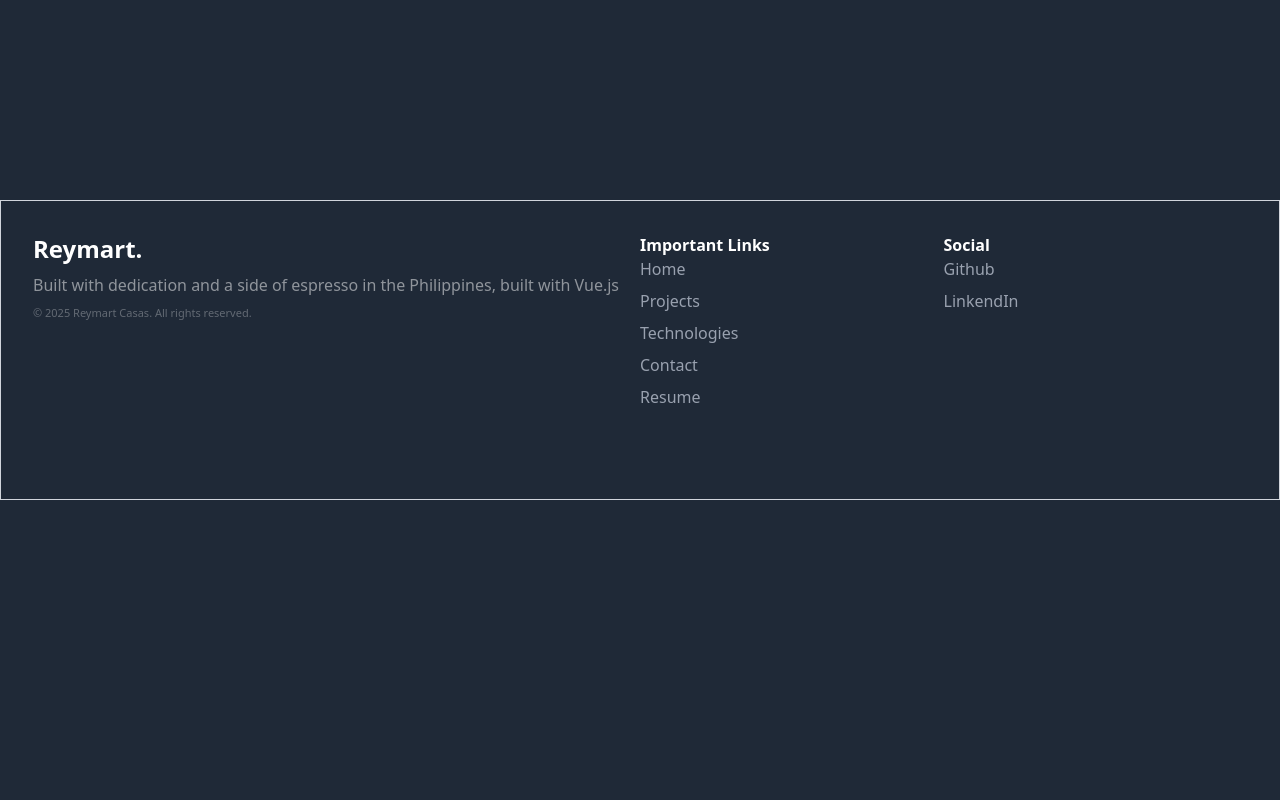
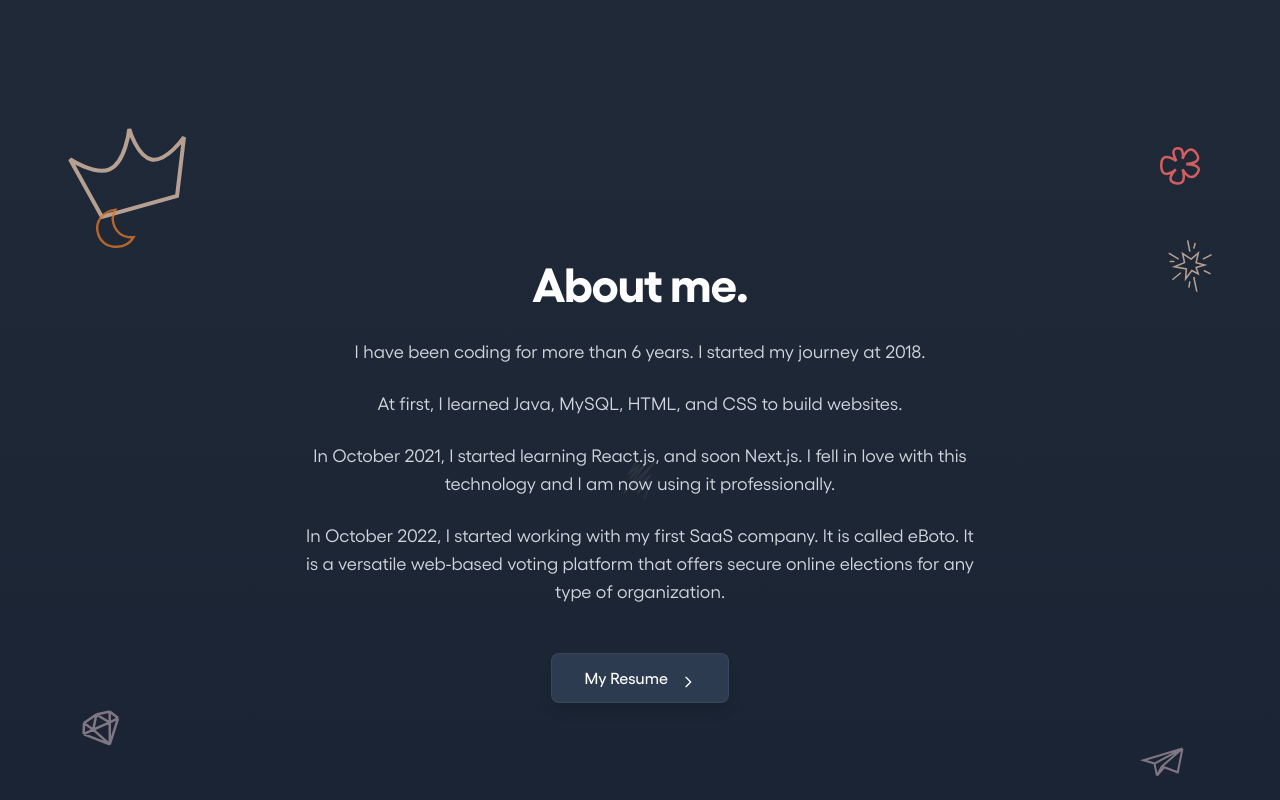
Before and after one commit to Rcasas14/rcasas-portfolio, a Vue app in the folder rcasas-portfolio/: page /home in a window 1280 px wide. Shown: the part 940-1740 px from the top of the page. Before the commit the page ends 1440 px from the top, so only its background shows below. Built offline with nearby package versions, Linux system fonts and the light colour scheme; what vue-lazyload-next would draw is missing.

Commit message:
working on aboutpage

```diff
--- a/rcasas-portfolio/src/components/FooterComponent.vue
+++ b/rcasas-portfolio/src/components/FooterComponent.vue
@@ -1,15 +1,15 @@
 <template>
   <!-- Footer start -->
   <footer class="footer-bg bg-gradient-to-t h-[142px] w-full relative flex">
-    <div class="w-full lg:m-auto sm:mx-5 xl:h-[300px] lg:p-8 border-1 border-gray-300">
+    <div class="w-full lg:m-auto sm:mx-5 xl:h-[300px] lg:p-8">
       <!-- <div class="flex sm:flex-row xs:flex-col xs:justify-center xs:items-start sm:justify-between sm:items-center sm:mx-auto xs:m-0 h-[142px] xs:gap-y-3 xs:mx-5"> -->
         <div class="flex flex-row m-auto items-start justify-between">
-        <div class="logo flex-2 ">
+        <div class="logo flex-2 font-[Gellix]">
               <a href="#"><h1 class="rcasas-logo font-gellix lg:text-2xl md:text-xl font-bold text-[#fff]">Reymart.</h1></a>
               <p class="all-rights text-[#fff]/50 text-[11px] lg:text-base md:text-sm tracking-normal pt-2">Built with dedication and a side of espresso in the Philippines, built with Vue.js</p>
               <p class="all-rights text-[#fff]/30 text-[11px] tracking-normal pt-2 ">© 2025 Reymart Casas. All rights reserved.</p>
         </div>
-        <div class="important-links flex-1">
+        <div class="important-links flex-1 font-[Gellix]">
           <p class="title text-white font-semibold">Important Links</p>
             <div class="important-links-items-div flex flex-col gap-y-2">
               <router-link class="important-links-item text-gray-400" to="/">Home</router-link>
@@ -19,7 +19,7 @@
               <router-link class="important-links-item text-gray-400" to="">Resume</router-link>
             </div>
         </div>
-        <div class="important-links flex-1">
+        <div class="important-links flex-1 font-[Gellix]">
           <p class="title text-white font-semibold">Social</p>
             <div class="social-div flex flex-col gap-y-2">
               <router-link class="social-item text-gray-400" to="">Github</router-link>
--- a/rcasas-portfolio/src/components/NavbarComponent.vue
+++ b/rcasas-portfolio/src/components/NavbarComponent.vue
@@ -3,7 +3,7 @@
     <nav
       class="fixed w-full z-50 md:px-10 2xl:px-40 px-5 py-2.5  xs:min-h-[80px] md:min-h-[115px] bg-[#1F2937]/20 backdrop-blur-md border-b border-gray-700/30"
     >
-      <div class=" container mx-auto flex justify-between items-center relative lg:block ">
+      <div class=" container mx-auto flex justify-between items-center relative lg:block font-[Gellix]">
 
         <!-- Logo -->
         <div class="logo lg:hidden">
--- a/rcasas-portfolio/src/pages/AboutPage.vue
+++ b/rcasas-portfolio/src/pages/AboutPage.vue
@@ -1,14 +1,119 @@
-<template>
+<!-- <template>
     <div class="h-auto 2xl:pt-[50px] lg:pt-[120px] 3xl:pt-[80px] xs:pt-[80px] sm:pt-[120px] overflow-hidden">
       <section class="about-section">
-      <div id="main" class=" xl:px-[125px] 2xl:h-auto xs:px-3 sm:px-3 px-5">
-        <div class=""></div>
+      <div id="main" class="relative xl:px-[125px] 2xl:h-auto xs:px-3 sm:px-3">
+
+        <div class=" about-div">
+
+        </div>
       </div>
     </section>
 
 
   </div>
-  </template>
+  </template> -->
+
+  <template>
+  <div class="min-h-screen bg-[#1F2937] flex items-center justify-center p-4 md:p-8 relative overflow-hidden">
+    <!-- Background Overlay for Depth -->
+    <div class="absolute inset-0 bg-gradient-to-t from-slate-900/30 to-transparent"></div>
+
+    <!-- Background Art - Behind Text (Middle) -->
+    <div class="absolute inset-0 flex items-center justify-center z-0 opacity-20">
+      <img
+        :src="bgArtSeven"
+        alt="Background Art"
+        class="w-12 h-10 2xl:w-[123px] 2xl:h-[120px] md:w-14 md:h-12 object-contain opacity-80 hover:opacity-100 transition-opacity duration-300 object-contain"
+      />
+    </div>
+
+    <!-- Decorative Elements - Foreground -->
+    <!-- Crown - Top Left -->
+    <div class="absolute top-8 md:top-12 left-8 md:left-16 hidden sm:block z-10">
+      <img
+        :src="bgArtOne"
+        alt="Crown decoration"
+        class="xl:w-[125px] xl:h-[92px] xs:w-12 xs:h-10 md:w-14 md:h-12 object-contain opacity-80 hover:opacity-100 transition-opacity duration-300"
+      />
+    </div>
+
+    <!-- Moon - Left Side -->
+    <div class="absolute 2xl:top-90 md:top-32 2xl:left-116 md:left-24 hidden sm:block z-10">
+      <img
+        :src="bgArtTwo"
+        alt="Moon decoration"
+        class="w-9 h-9 2xl:h-[72px] 2xl:w-[70px] md:w-10 md:h-10 object-contain opacity-80 hover:opacity-100 transition-opacity duration-300"
+      />
+    </div>
+
+    <!-- Diamond - Left Bottom -->
+    <div class="absolute bottom-24 md:bottom-32 left-12 md:left-20 hidden sm:block z-10">
+      <img
+        :src="bgArtThree"
+        alt="Diamond decoration"
+        class="w-10 h-10 md:w-11 md:h-11 object-contain opacity-80 hover:opacity-100 transition-opacity duration-300"
+      />
+    </div>
+
+    <!-- Clover - Top Right -->
+    <div class="absolute top-12 md:top-16 right-16 md:right-20 hidden sm:block z-10">
+      <img
+        :src="bgArtFour"
+        alt="Clover decoration"
+        class="w-9 h-10 md:w-10 md:h-11 object-contain opacity-80 hover:opacity-100 transition-opacity duration-300"
+      />
+    </div>
+
+    <!-- Star - Right Side -->
+    <div class="absolute top-36 md:top-40 right-12 md:right-16 hidden md:block z-10">
+      <img
+        :src="bgArtFive"
+        alt="Star decoration"
+        class="w-12 h-12 md:w-13 md:h-13 object-contain opacity-80 hover:opacity-100 transition-opacity duration-300"
+      />
+    </div>
+
+    <!-- Paper Plane - Bottom Right -->
+    <div class="absolute bottom-20 md:bottom-24 right-20 md:right-24 hidden sm:block z-10">
+      <img
+        :src="bgArtSix"
+        alt="Paper plane decoration"
+        class="w-10 h-10 md:w-11 md:h-11 object-contain opacity-80 hover:opacity-100 transition-opacity duration-300"
+      />
+    </div>
+
+    <!-- Main Content -->
+    <div class="max-w-3xl mx-auto text-center z-20 relative">
+      <h1 class="text-3xl md:text-4xl lg:text-5xl font-bold text-white mb-6 md:mb-8 tracking-tight font-[Gellix]">
+        About me.
+      </h1>
+
+      <div class="space-y-4 md:space-y-6 text-gray-300 text-sm md:text-base lg:text-lg leading-relaxed max-w-2xl mx-auto font-[Gellix]">
+        <p class="leading-7">
+          I have been coding for more than 6 years. I started my journey at 2018.
+        </p>
+        <p class="leading-7">
+          At first, I learned Java, MySQL, HTML, and CSS to build websites.
+        </p>
+        <p class="leading-7">
+          In October 2021, I started learning React.js, and soon Next.js. I fell in love with this technology and I am now using it professionally.
+        </p>
+        <p class="leading-7">
+          In October 2022, I started working with my first SaaS company. It is called eBoto. It is a versatile web-based voting platform that offers secure online elections for any type of organization.
+        </p>
+      </div>
+
+      <div class="mt-10 md:mt-12">
+        <button class="bg-slate-700/80 hover:bg-slate-600/90 backdrop-blur-sm text-white px-6 md:px-8 py-2.5 md:py-3 rounded-lg font-medium transition-all duration-300 transform hover:scale-105 border border-slate-600/50 hover:border-slate-500/50 shadow-lg hover:shadow-xl font-[Gellix]">
+          My Resume
+          <svg class="inline-block ml-2 w-4 h-4" fill="none" stroke="currentColor" viewBox="0 0 24 24">
+            <path stroke-linecap="round" stroke-linejoin="round" stroke-width="2" d="M9 5l7 7-7 7"/>
+          </svg>
+        </button>
+      </div>
+    </div>
+  </div>
+</template>
 
   <script>
 
```
